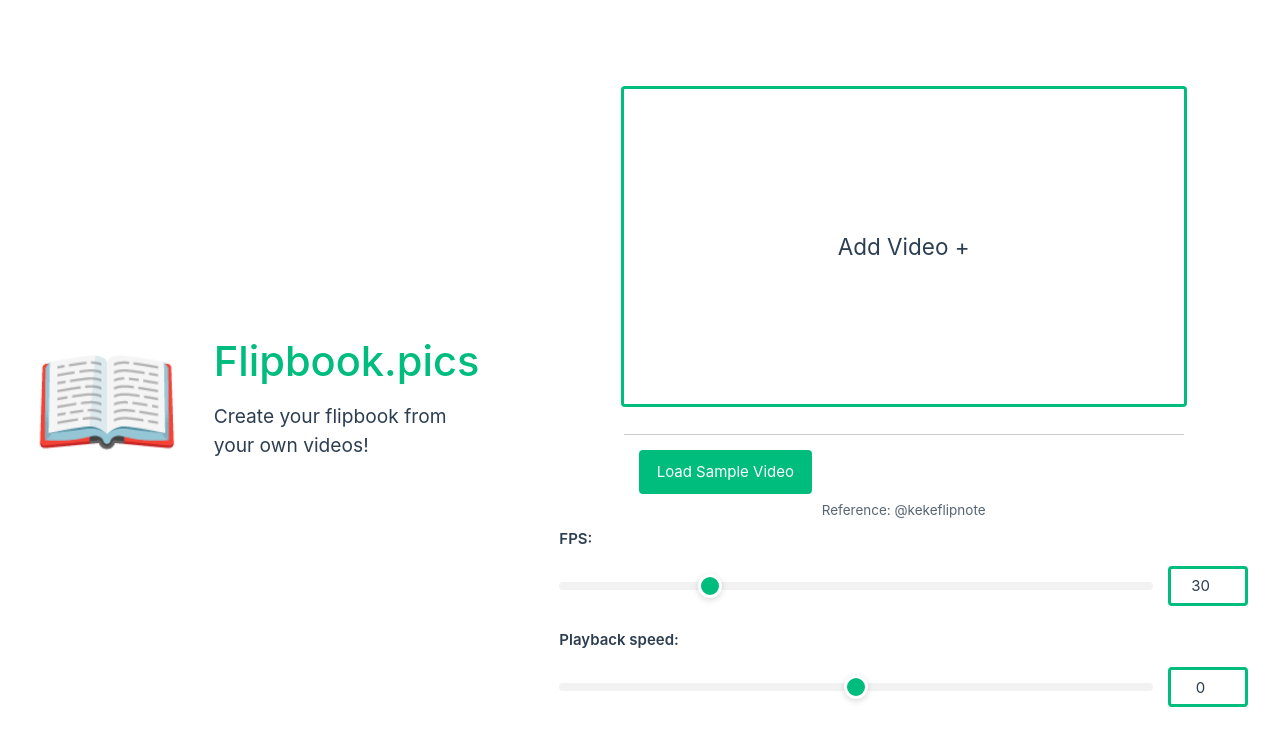
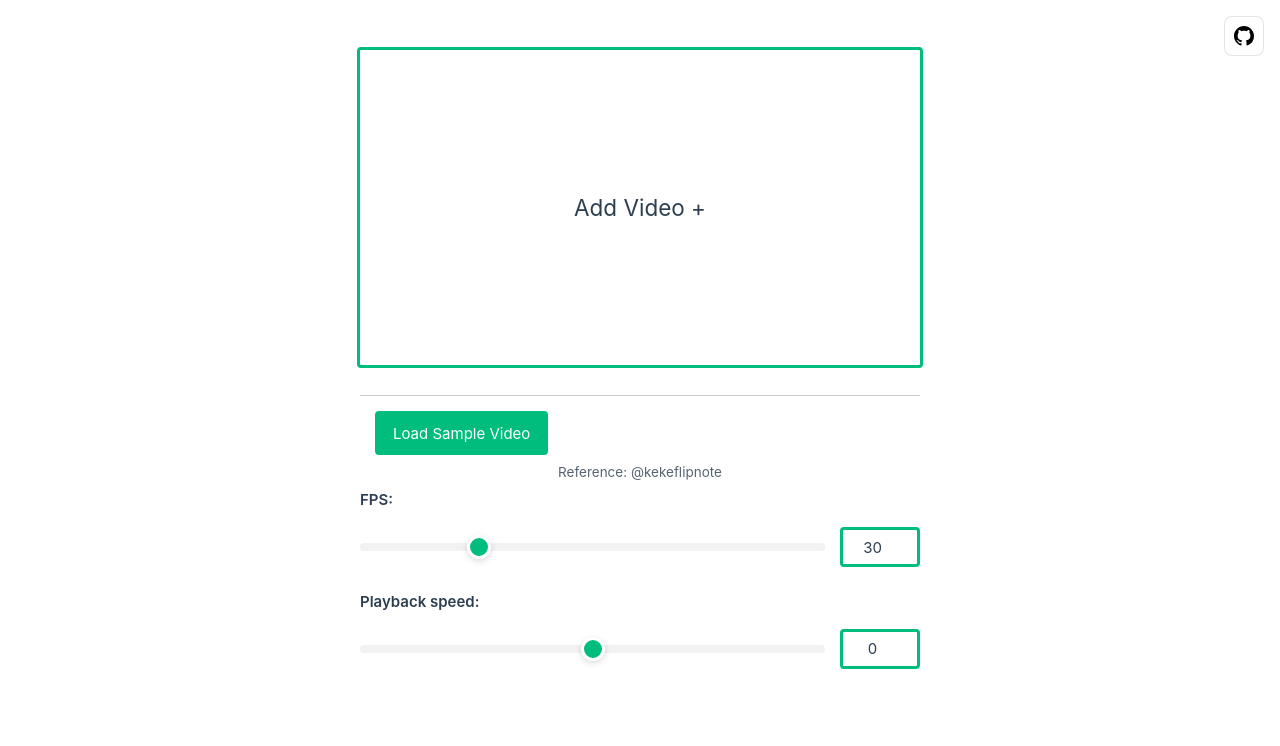
Before and after one commit to cnotv/flipbook.pics, a Vue app: page / in a window 1280 px wide. Shown: the top 746 px of the page. Built offline with nearby package versions, Linux system fonts and the light colour scheme.

Commit message:
Add Github link; basic style cleanup

```diff
--- a/src/App.vue
+++ b/src/App.vue
@@ -1,14 +1,18 @@
-<script setup lang="ts">
-import Hero from "@/components/Hero.vue";
-</script>
-
 <template>
   <header>
-    <div class="logo">📖</div>
-
-    <div class="wrapper">
-      <Hero msg="Flipbook.pics" />
-    </div>
+    <a
+      href="https://github.com/cnotv/flipbook.pics"
+      target="_blank"
+      rel="noopener noreferrer"
+      class="github-link"
+      title="View on GitHub"
+    >
+      <svg width="20" height="20" viewBox="0 0 16 16" fill="currentColor">
+        <path
+          d="M8 0C3.58 0 0 3.58 0 8c0 3.54 2.29 6.53 5.47 7.59.4.07.55-.17.55-.38 0-.19-.01-.82-.01-1.49-2.01.37-2.53-.49-2.69-.94-.09-.23-.48-.94-.82-1.13-.28-.15-.68-.52-.01-.53.63-.01 1.08.58 1.23.82.72 1.21 1.87.87 2.33.66.07-.52.28-.87.51-1.07-1.78-.2-3.64-.89-3.64-3.95 0-.87.31-1.59.82-2.15-.08-.2-.36-1.02.08-2.12 0 0 .67-.21 2.2.82.64-.18 1.32-.27 2-.27.68 0 1.36.09 2 .27 1.53-1.04 2.2-.82 2.2-.82.44 1.1.16 1.92.08 2.12.51.56.82 1.27.82 2.15 0 3.07-1.87 3.75-3.65 3.95.29.25.54.73.54 1.48 0 1.07-.01 1.93-.01 2.2 0 .21.15.46.55.38A8.013 8.013 0 0016 8c0-4.42-3.58-8-8-8z"
+        />
+      </svg>
+    </a>
   </header>
 
   <RouterView />
@@ -31,10 +35,38 @@
   max-height: 100vh;
 }
 
-.logo {
-  display: block;
-  margin: 0 auto 2rem;
-  font-size: 8em;
+.github-link {
+  position: absolute;
+  top: 1rem;
+  right: 1rem;
+  color: #000000;
+  text-decoration: none;
+  padding: 0.5rem;
+  border-radius: 8px;
+  transition: all 0.2s ease;
+  background: rgba(255, 255, 255, 0.8);
+  backdrop-filter: blur(10px);
+  border: 1px solid rgba(0, 0, 0, 0.1);
+  display: flex;
+  align-items: center;
+  justify-content: center;
+  width: 40px;
+  height: 40px;
+}
+
+.github-link:hover {
+  background: rgba(255, 255, 255, 0.95);
+  transform: translateY(-1px);
+  box-shadow: 0 4px 12px rgba(0, 0, 0, 0.15);
+  color: #000000;
+}
+
+.github-link svg {
+  transition: transform 0.2s ease;
+}
+
+.github-link:hover svg {
+  transform: scale(1.1);
 }
 
 a,
@@ -86,34 +118,25 @@
     font-size: 4em;
     text-align: center;
   }
+
+  .github-link {
+    top: 0.5rem;
+    right: 0.5rem;
+    width: 36px;
+    height: 36px;
+  }
+
+  .github-link svg {
+    width: 18px;
+    height: 18px;
+  }
 }
 
 @media (min-width: 1024px) {
-  body {
-    display: flex;
-    place-items: center;
-  }
-
-  #app {
-    display: grid;
-    grid-template-columns: 1fr 2fr;
-    padding: 0 2rem;
-  }
-
-  header {
-    display: flex;
-    place-items: center;
-    padding-right: calc(var(--section-gap) / 2);
-  }
-
-  header .wrapper {
-    display: flex;
-    place-items: flex-start;
-    flex-wrap: wrap;
-  }
-
-  .logo {
-    margin: 0 2rem 0 0;
+  .github-link {
+    position: fixed;
+    top: 1rem;
+    right: 1rem;
   }
 
   nav {
--- a/src/views/Loader.vue
+++ b/src/views/Loader.vue
@@ -482,7 +482,6 @@
 </script>
 
 <template>
-  <div>
   <section class="frame">
     <!-- loading video before the src causes error in the DOM -->
     <template v-if="videoSrc">
@@ -592,17 +591,14 @@
     <div class="sample-video">
       <FlipButton @click="loadSampleVideo()"> Load Sample Video </FlipButton>
       <p class="sample-reference">
-          <a
-            href="https://www.instagram.com/p/C25hJPEpJMk/"
-            target="_blank"
-            rel="noopener"
-          >
+        <a href="https://www.instagram.com/p/C25hJPEpJMk/" target="_blank" rel="noopener">
           Reference: @kekeflipnote
         </a>
       </p>
     </div>
   </section>
 
+  <section class="sliders">
     <FlipSlider
       id="fps"
       v-model="fps"
@@ -621,7 +617,7 @@
       :max="10"
       :step="0.1"
     ></FlipSlider>
-  </div>
+  </section>
 </template>
 
 <style>
@@ -631,6 +627,13 @@
   --frame-width: 560px;
   --actions-width: 200px;
   --frame-height: calc(var(--frame-width) * var(--video-ratio));
+}
+
+.sliders {
+  width: var(--frame-width);
+
+  margin-left: auto;
+  margin-right: auto;
 }
 
 .sample-video {
```
Lines whose indentation alone changed are shown as unchanged.
